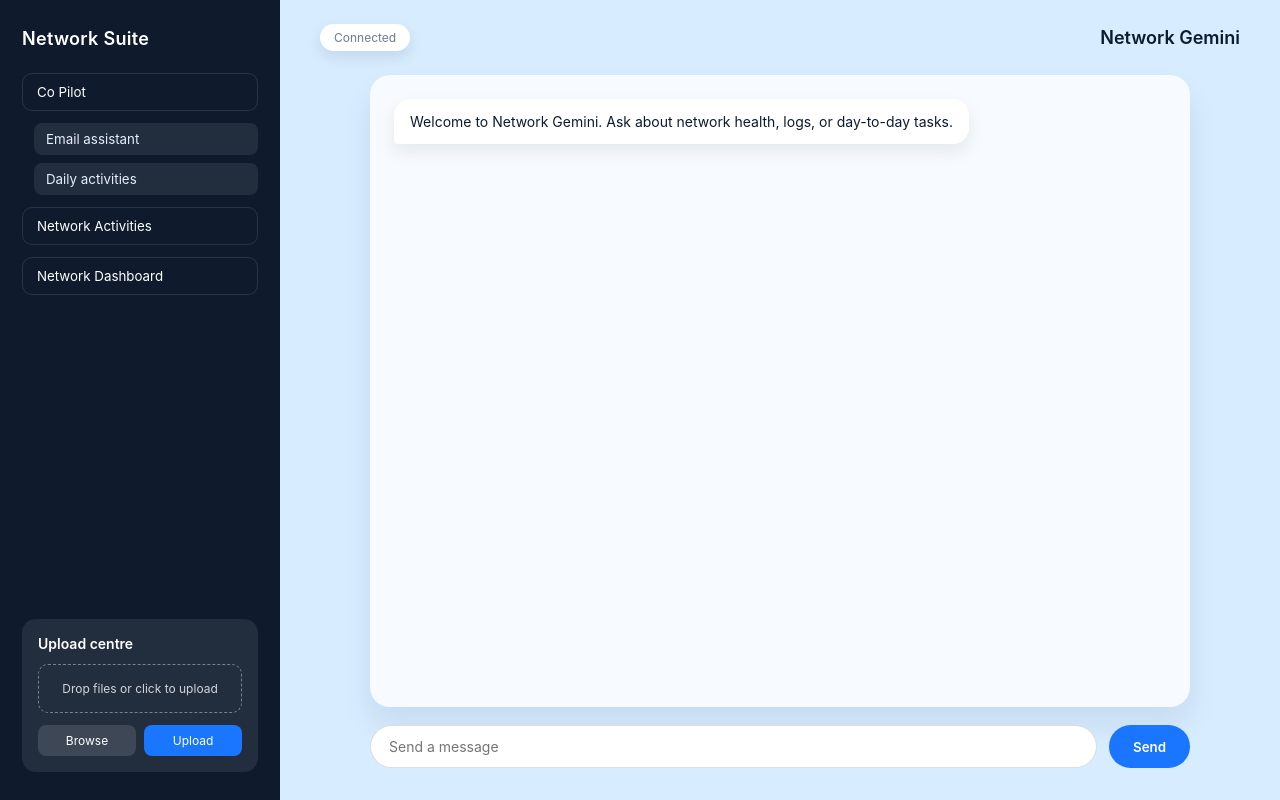
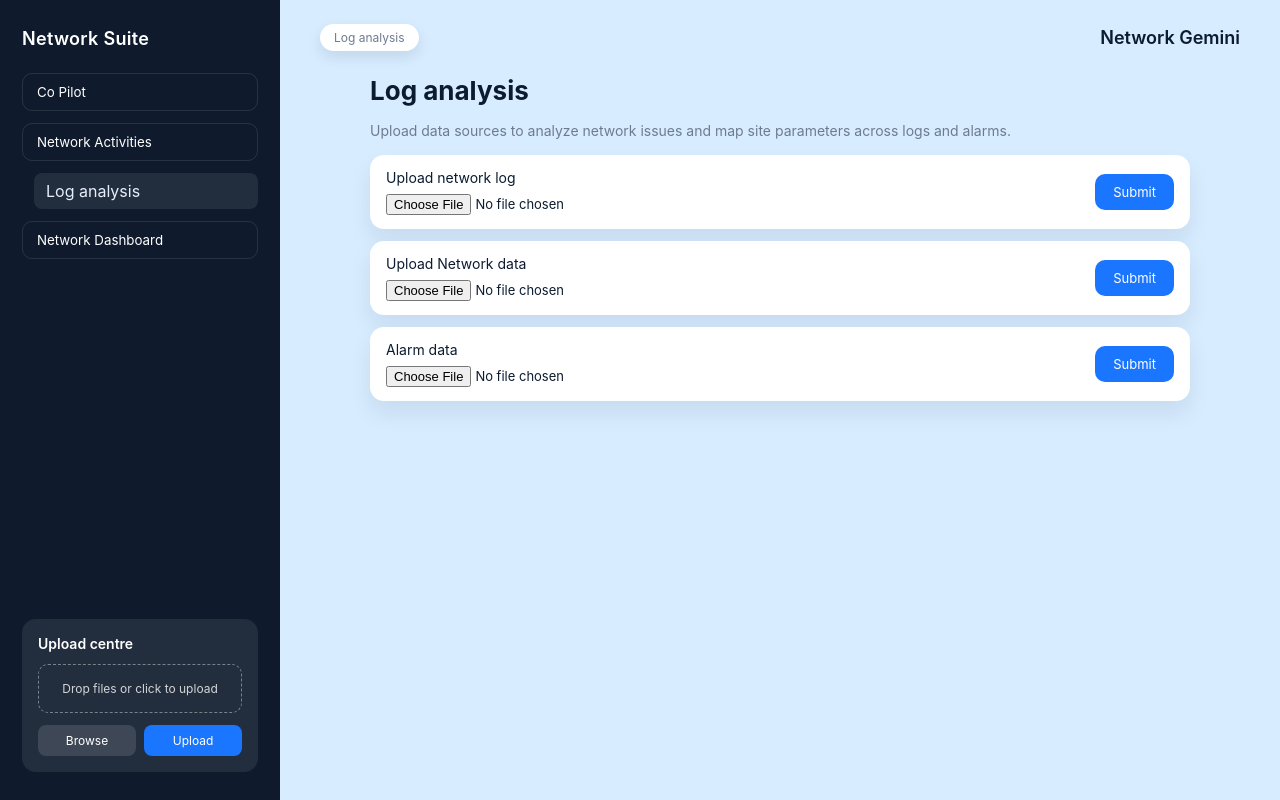
Before and after one commit to nithinpjoy-tech/Network-Gemini, a Python web app: template templates/log_analysis.html in a window 1280 px wide. Run offline with Jinja, Linux system fonts and the light colour scheme; the template is opened without the code that fills it, so the values that code supplies are empty.

Commit message:
Update log_analysis.html

```diff
--- a/templates/log_analysis.html
+++ b/templates/log_analysis.html
@@ -3,7 +3,7 @@
   <head>
     <meta charset="UTF-8" />
     <meta name="viewport" content="width=device-width, initial-scale=1.0" />
-    <title>Network Gemini</title>
+    <title>Log analysis - Network Gemini</title>
     <link rel="stylesheet" href="{{ url_for('static', filename='style.css') }}" />
   </head>
   <body>
@@ -18,8 +18,10 @@
           </div>
 
           <button class="menu-button" data-target="activities">Network Activities</button>
-          <div class="submenu" id="activities">
-            <button class="submenu-item">Log analysis</button>
+          <div class="submenu open" id="activities">
+            <a class="submenu-item submenu-link" href="{{ url_for('log_analysis') }}">
+              Log analysis
+            </a>
           </div>
 
           <button class="menu-button" data-target="dashboard">Network Dashboard</button>
@@ -52,27 +54,43 @@
 
       <main class="main">
         <header class="top-bar">
-          <div class="status-pill">Connected</div>
+          <div class="status-pill">Log analysis</div>
           <div class="brand">Network Gemini</div>
         </header>
 
-        <section class="chat-wrapper">
-          <div class="chat-window" id="chat-window">
-            <div class="message system">
-              <div class="bubble">
-                Welcome to Network Gemini. Ask about network health, logs, or day-to-day tasks.
+        <section class="analysis-wrapper">
+          <h1>Log analysis</h1>
+          <p class="analysis-subtitle">
+            Upload data sources to analyze network issues and map site parameters across logs
+            and alarms.
+          </p>
+
+          {% if status_message %}
+          <div class="analysis-status">{{ status_message }}</div>
+          {% endif %}
+
+          <form class="analysis-form" method="post" enctype="multipart/form-data">
+            <div class="analysis-row">
+              <div class="analysis-field">
+                <label for="network-log">Upload network log</label>
+                <input id="network-log" type="file" name="network_log" />
               </div>
+              <button class="analysis-submit" type="submit">Submit</button>
             </div>
-          </div>
-
-          <form class="chat-input" id="chat-form">
-            <input
-              type="text"
-              id="chat-message"
-              placeholder="Send a message"
-              autocomplete="off"
-            />
-            <button type="submit">Send</button>
+            <div class="analysis-row">
+              <div class="analysis-field">
+                <label for="network-data">Upload Network data</label>
+                <input id="network-data" type="file" name="network_data" />
+              </div>
+              <button class="analysis-submit" type="submit">Submit</button>
+            </div>
+            <div class="analysis-row">
+              <div class="analysis-field">
+                <label for="alarm-data">Alarm data</label>
+                <input id="alarm-data" type="file" name="alarm_data" />
+              </div>
+              <button class="analysis-submit" type="submit">Submit</button>
+            </div>
           </form>
         </section>
       </main>
```
